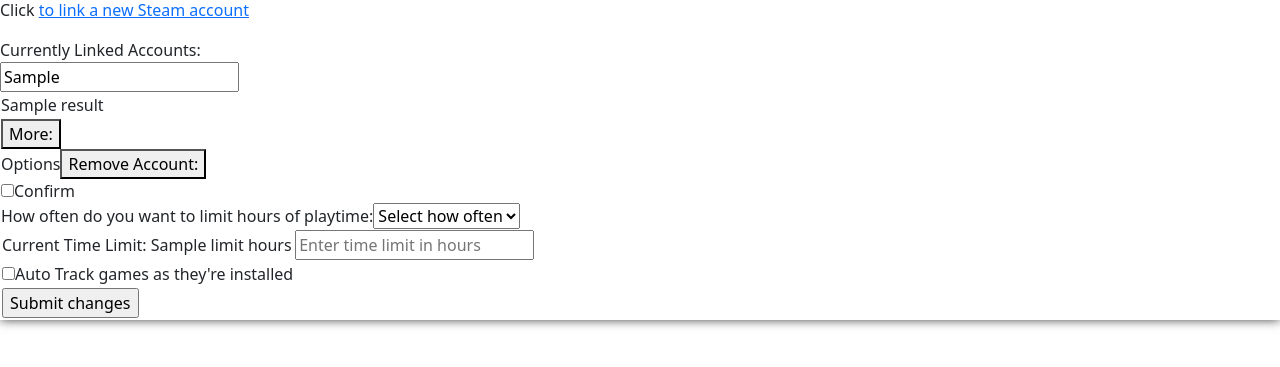
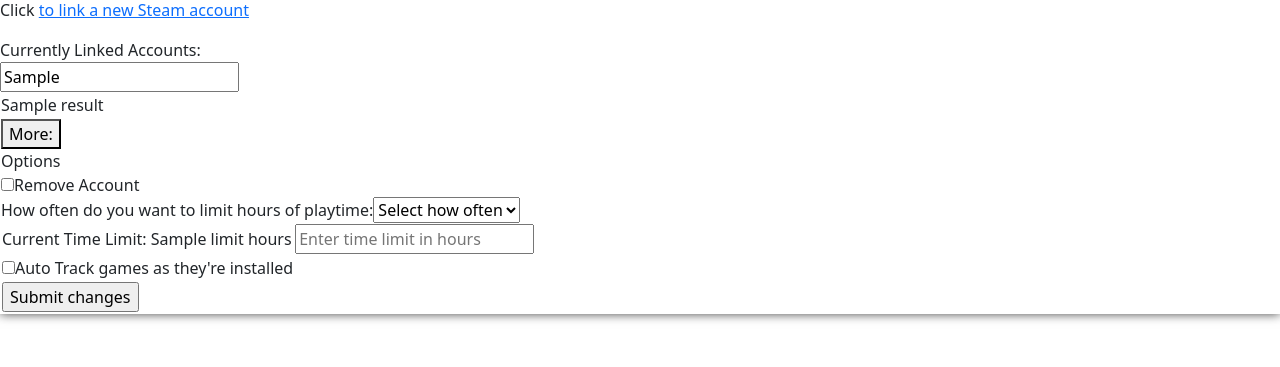
Before and after one commit to baileyRichardson/UNCW-CSC-450-Project, a Flask app: template templates/settingSteamAccount.html in a window 1280 px wide. Shown: the part 76-443 px from the top of the page. Run offline with Flask 2, Linux system fonts and the light colour scheme; the template is opened without the code that fills it: most values are stand-ins (such as "Sample title", 1, 10 or a date in 2020).

Commit message:
Update settingSteamAccount.html

```diff
--- a/templates/settingSteamAccount.html
+++ b/templates/settingSteamAccount.html
@@ -88,9 +88,8 @@
                                 <thead>Options</thead>
                                 <tbody>
                                     <tr>
-                                        <button type="button" class="collapsible">Remove Account:</button>
                                         <div class="panel">
-                                            <input type="checkbox" name="confirmRemove{{result}}" id="ConfirmRemove">Confirm
+                                            <input type="checkbox" name="confirmRemove{{result}}" id="ConfirmRemove">Remove Account
                                         </div>
                                     </tr>
                                     <tr>
```
